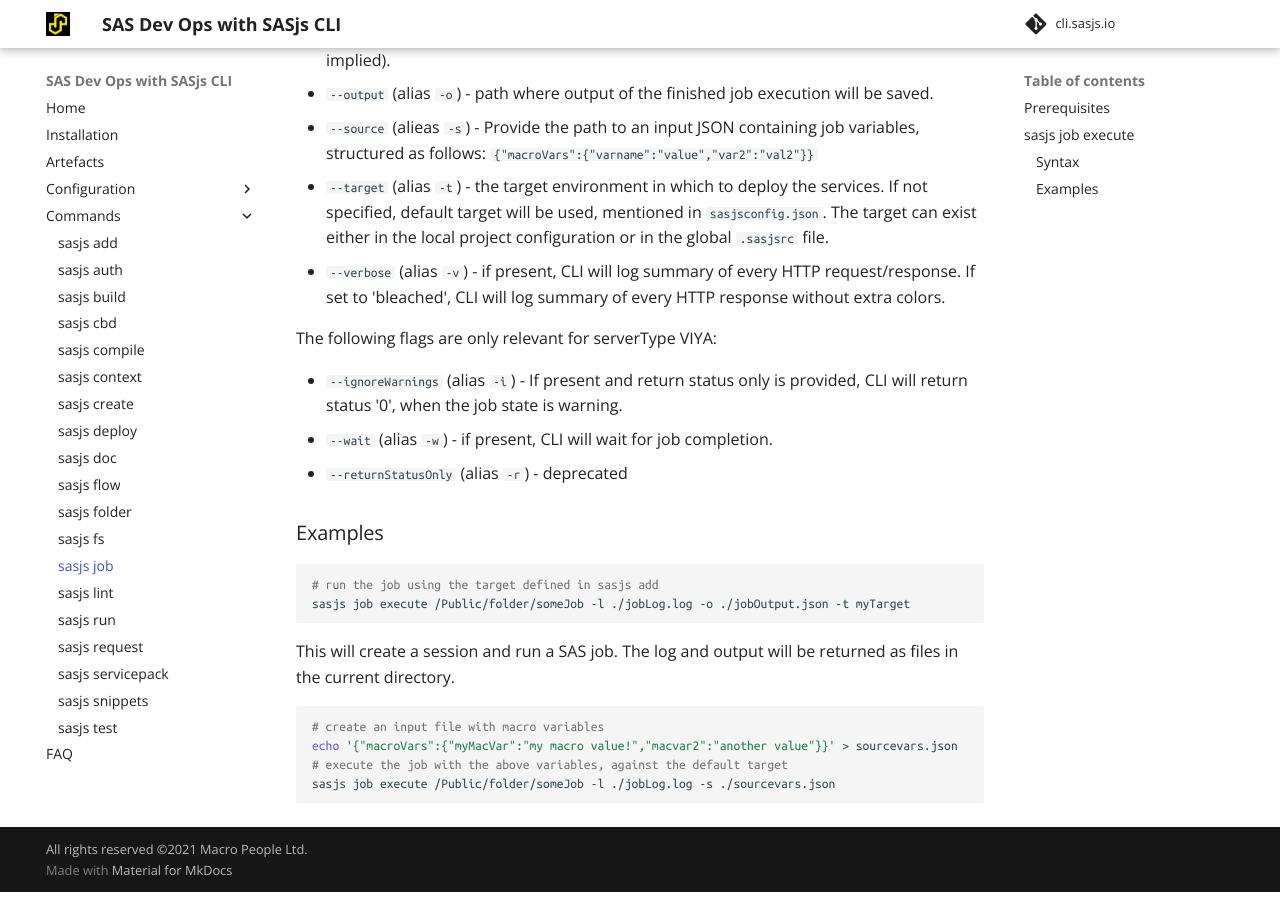
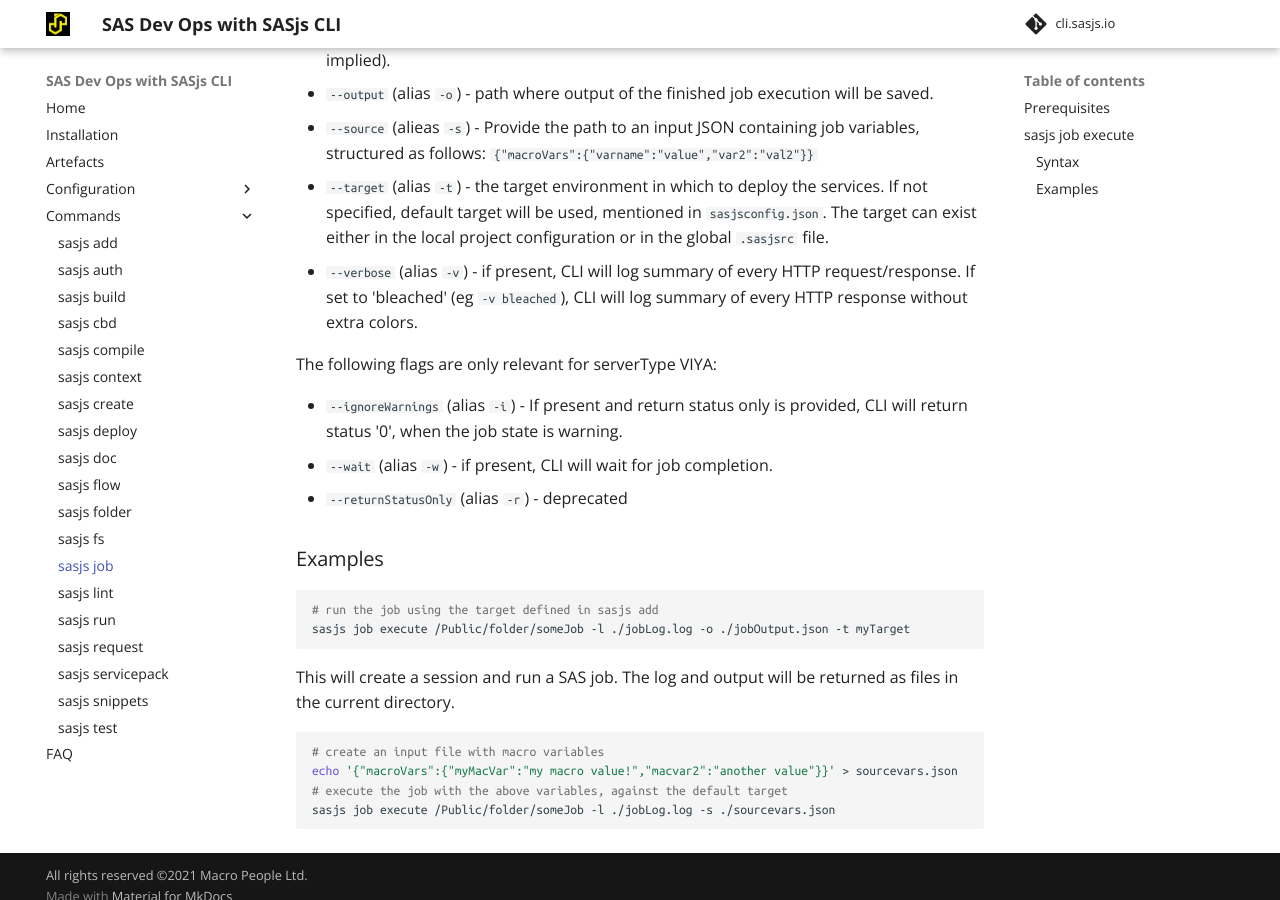
Before and after one commit to sasjs/cli.sasjs.io, an MkDocs documentation site: the page built from docs/job.md, in a window 1280 px wide and 900 px high, scrolled down 667 px. Built offline with MkDocs 1.6.1 and Material for MkDocs 9.7.7, drawn with Linux system fonts in a browser that asks for light colours; comment, search, counter and statistics services are not loaded.

Commit message:
docs(verbose): updated job.md

```diff
--- a/docs/job.md
+++ b/docs/job.md
@@ -31,7 +31,7 @@
 - `--output` (alias `-o`) - path where output of the finished job execution will be saved.
 - `--source` (alieas `-s`) - Provide the path to an input JSON containing job variables, structured as follows:  `{"macroVars":{"varname":"value","var2":"val2"}}`
 - `--target` (alias `-t`) - the target environment in which to deploy the services. If not specified, default target will be used, mentioned in `sasjsconfig.json`. The target can exist either in the local project configuration or in the global `.sasjsrc` file.
-- `--verbose` (alias `-v`) - if present, CLI will log summary of every HTTP request/response. If set to 'bleached', CLI will log summary of every HTTP response without extra colors.
+- `--verbose` (alias `-v`) - if present, CLI will log summary of every HTTP request/response. If set to 'bleached' (eg `-v bleached`), CLI will log summary of every HTTP response without extra colors.
 
 The following flags are only relevant for serverType VIYA:
 
```
